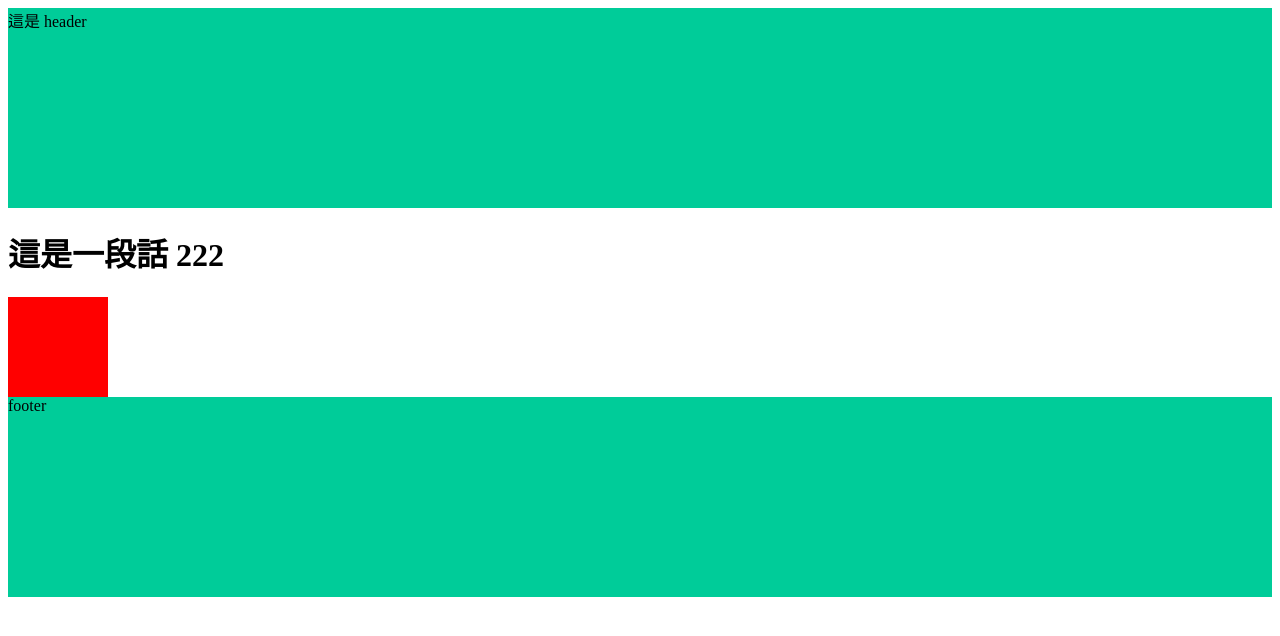
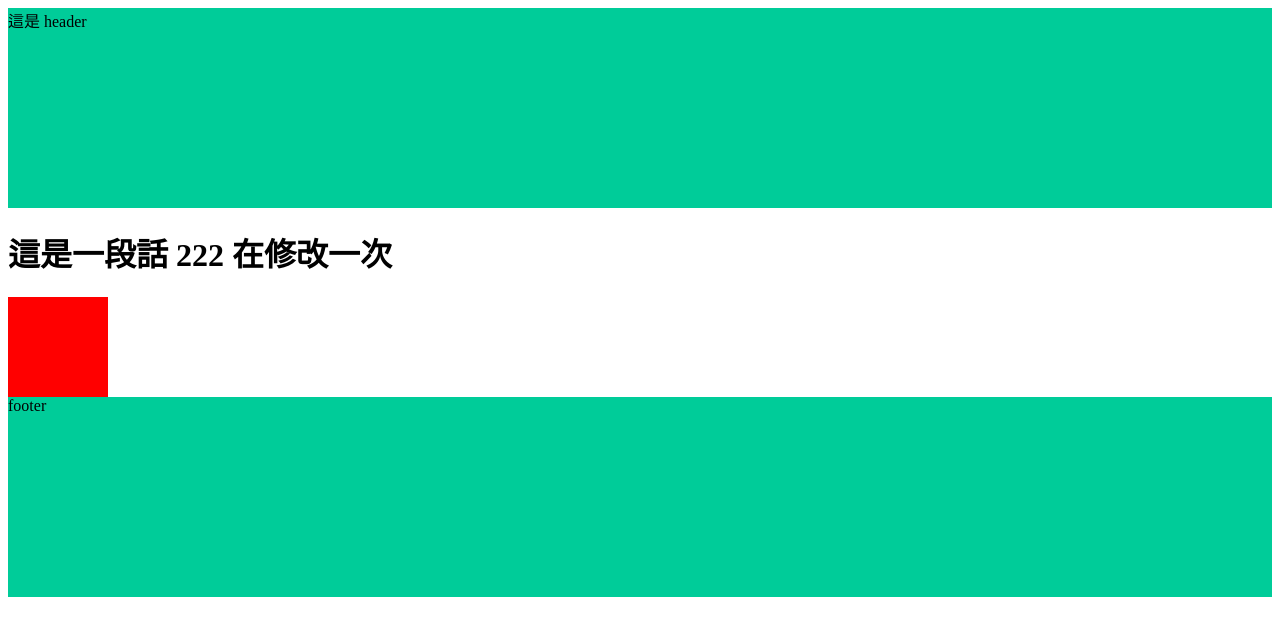
Before and after one commit to jerry160726/testgulp, a plain HTML site: page index.html in a window 1280 px wide. Drawn offline with Linux system fonts and the light colour scheme.

Commit message:
Update 2021-07-11T09:22:17.521Z

```diff
--- a/index.html
+++ b/index.html
@@ -16,7 +16,7 @@
 
 
 <h1>
-  這是一段話 222
+  這是一段話 222 在修改一次
 </h1>
 
 <div class="box"></div>
```
